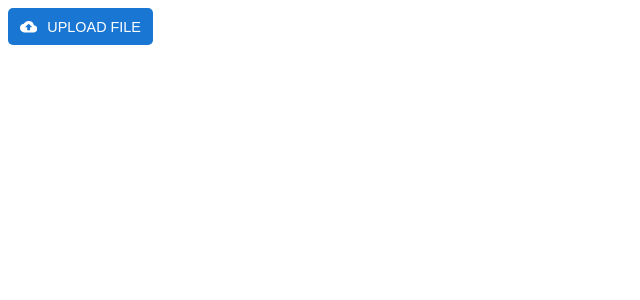
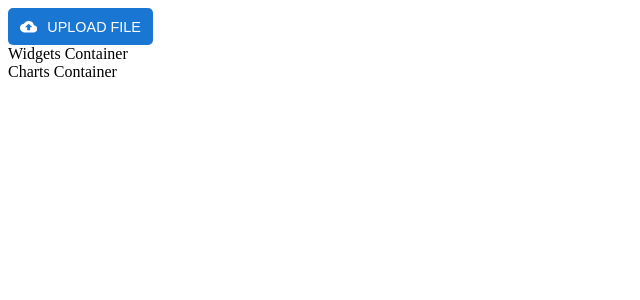
Before and after one commit to swatijain1095/glucose_analyzer, a React (Vite) app: page / in a window 1280 px wide. Shown: the top 300 px of the page, without its empty margins (0-640 px from the left). Built offline with nearby package versions, Linux system fonts and the light colour scheme.

Commit message:
Setup of initial flow of app by creating required components

```diff
--- a/src/App.tsx
+++ b/src/App.tsx
@@ -1,10 +1,25 @@
+import { createContext, useState } from "react";
+import ChartsSetup from "./component/Charts/ChartsSetup";
 import UploadFile from "./component/UploadFile/UploadFile";
+import Widgets from "./component/Widget/Widgets";
+import { MainData } from "./types";
 
+const initialState = {
+  glucoseData: [],
+  insulinData: [],
+};
+
+const DataContext = createContext<MainData>(initialState);
 function App() {
+  const [data, setData] = useState<MainData>(initialState);
   return (
-    <div>
-      <UploadFile />
-    </div>
+    <DataContext.Provider value={data}>
+      <div className="main-container">
+        <UploadFile setData={setData} />
+        <Widgets />
+        <ChartsSetup />
+      </div>
+    </DataContext.Provider>
   );
 }
 
--- /dev/null
+++ b/src/component/Charts/ChartsSetup.tsx
@@ -0,0 +1,4 @@
+function ChartsSetup() {
+  return <div className="charts-container">Charts Container</div>;
+}
+export default ChartsSetup;
--- a/src/component/UploadFile/UploadFile.tsx
+++ b/src/component/UploadFile/UploadFile.tsx
@@ -2,9 +2,13 @@ import Papa from "papaparse";
 import "./style.scss";
 import { MdCloudUpload } from "react-icons/md";
 import { getPolishedData } from "../../utils/getPolishedData";
-import { RawCsvDataItem } from "../../types";
+import { MainData, RawCsvDataItem, setStateType } from "../../types";
 
-function UploadFile() {
+interface UploadFileProp {
+  setData: setStateType<MainData>;
+}
+
+function UploadFile({ setData }: UploadFileProp) {
   const handleChange = (e: React.ChangeEvent<HTMLInputElement>) => {
     if (e.target.files) {
       Papa.parse<File>(e.target.files[0], {
@@ -38,6 +42,7 @@ function UploadFile() {
           const data = getPolishedData(
             results.data as unknown as RawCsvDataItem[]
           );
+          setData(data);
           console.timeEnd("upload");
           console.log(data);
         },
@@ -46,16 +51,16 @@ function UploadFile() {
   };
 
   return (
-    <div className="input">
+    <div className="upload-container">
       <input
-        className="input__file"
+        className="upload-container__file"
         type="file"
         name="file"
         accept=".csv"
         id="file"
         onChange={handleChange}
       />
-      <label className="input__label" htmlFor="file">
+      <label className="upload-container__label" htmlFor="file">
         <MdCloudUpload size={"1.2em"} />
         Upload File
       </label>
--- a/src/component/UploadFile/style.scss
+++ b/src/component/UploadFile/style.scss
@@ -1,4 +1,4 @@
-.input {
+.upload-container {
   &__file {
     width: 0.1px;
     height: 0.1px;
--- /dev/null
+++ b/src/component/Widget/Widgets.tsx
@@ -0,0 +1,4 @@
+function Widgets() {
+  return <div className="widgets-container">Widgets Container</div>;
+}
+export default Widgets;
--- a/src/utils/getPolishedData.ts
+++ b/src/utils/getPolishedData.ts
@@ -2,6 +2,7 @@ import {
   GlucoseData,
   InsulinData,
   InsulinType,
+  MainData,
   RawCsvDataItem,
 } from "../types";
 import { getSortedData } from "./getSortedData";
@@ -58,7 +59,7 @@ const getFormattedGlucoseData = (
   };
 };
 
-export const getPolishedData = (data: RawCsvDataItem[]) => {
+export const getPolishedData = (data: RawCsvDataItem[]): MainData => {
   const glucoseData: GlucoseData[] = [];
   const insulinData: InsulinData[] = [];
   const timeRefenceArray = getTimeRefernceArray();
@@ -184,5 +185,8 @@ export const getPolishedData = (data: RawCsvDataItem[]) => {
   );
 
   console.log({ glucoseData, insulinData });
-  return data;
+  return {
+    glucoseData,
+    insulinData,
+  };
 };
```
Also changed, not shown: src/types/index.ts (+7 -0 lines).
